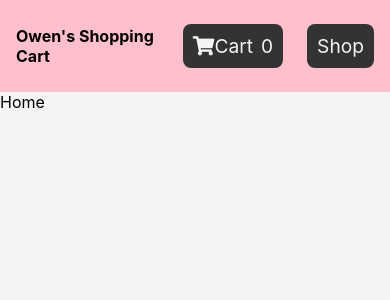
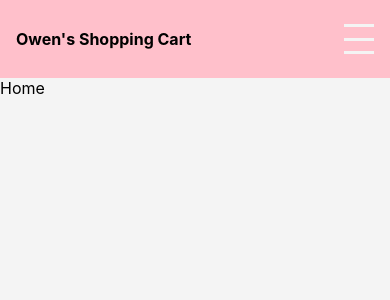
Before and after one commit to ojones311/ecommerce-cartel, a React (Create React App) app in the folder client/: page / in a window 390 px wide. Shown: the top 300 px of the page. Built offline with nearby package versions, Linux system fonts and the light colour scheme.

Commit message:
hamburger menu styling and cart logo

```diff
--- a/client/src/styles/NavBar.css
+++ b/client/src/styles/NavBar.css
@@ -52,8 +52,60 @@
     border-radius: 8px;
 }
 
+.cart_link:hover {
+    background: #dd219e;
+    color: #f4f4f4
+}
+
 .shop_link {
     background: #333;
     padding: 10px;
     border-radius: 8px;
 }
+
+.shop_link:hover {
+    background: #dd219d;
+    color: #f4f4f4
+}
+
+.cartlogo-badge {
+    width: 30px;
+    height: 30px;
+    background: #f4f4f4;
+    border-radius: 50%;
+    margin-left: 8px;
+    color: #171717;
+    display: flex;
+    justify-content: center;
+    align-items: center;
+    font-size: 1rem;
+}
+
+.hamburger-menu {
+    width: 30px;
+    height: 30px;
+    display: none;
+    flex-direction: column;
+    justify-content: space-between;
+    align-items: center;
+    cursor: pointer;
+}
+
+.hamburger-menu > div {
+    width: 100%;
+    height: 3px;
+    background-color: #f4f4f4;
+}
+
+.hamburger-menu:hover {
+    background-color: #dd219e
+}
+
+@media (max-width: 960px) {
+    .navbar-links {
+        display: none;
+    }
+    .hamburger-menu {
+        display: flex;
+    }
+}
```
